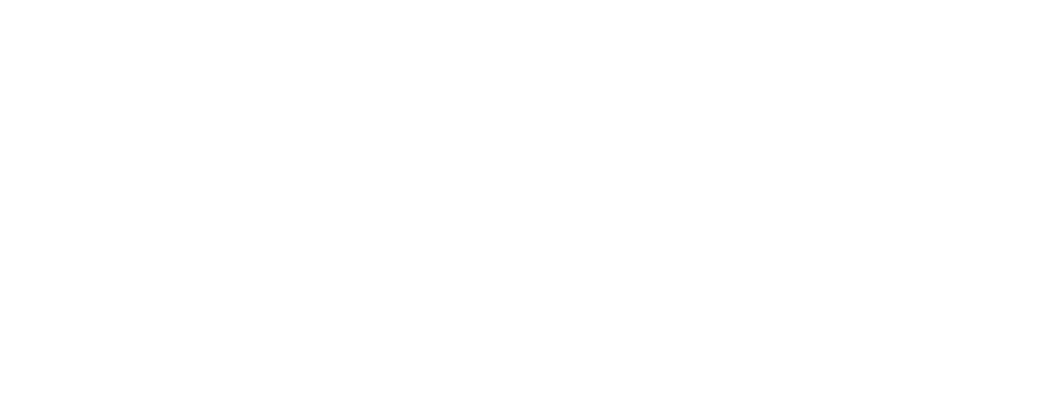
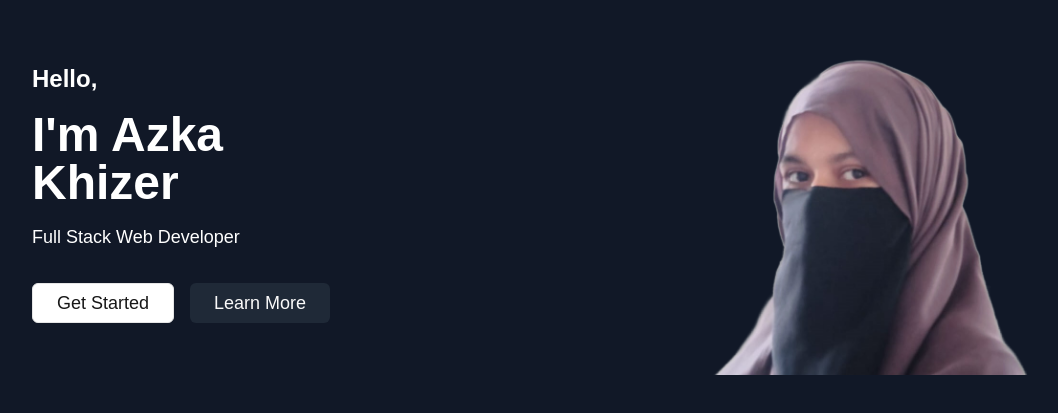
Before and after one commit to AzkaKhizer/portfolio-website-tailwindcss, a Next.js app: page / in a window 1280 px wide. Shown: the part 193-606 px from the top of the page, without its empty margins (144-1202 px from the left). Built offline with nearby package versions, Linux system fonts and the light colour scheme.

Commit message:
page.tsx

```diff
--- a/src/app/page.tsx
+++ b/src/app/page.tsx
@@ -1,9 +1,10 @@
-
+import Hero from "@/components/Hero"
 
 
 export default function Home() {
   return (
     <div >
+      <Hero/>
     </div>
   );
 }
```
